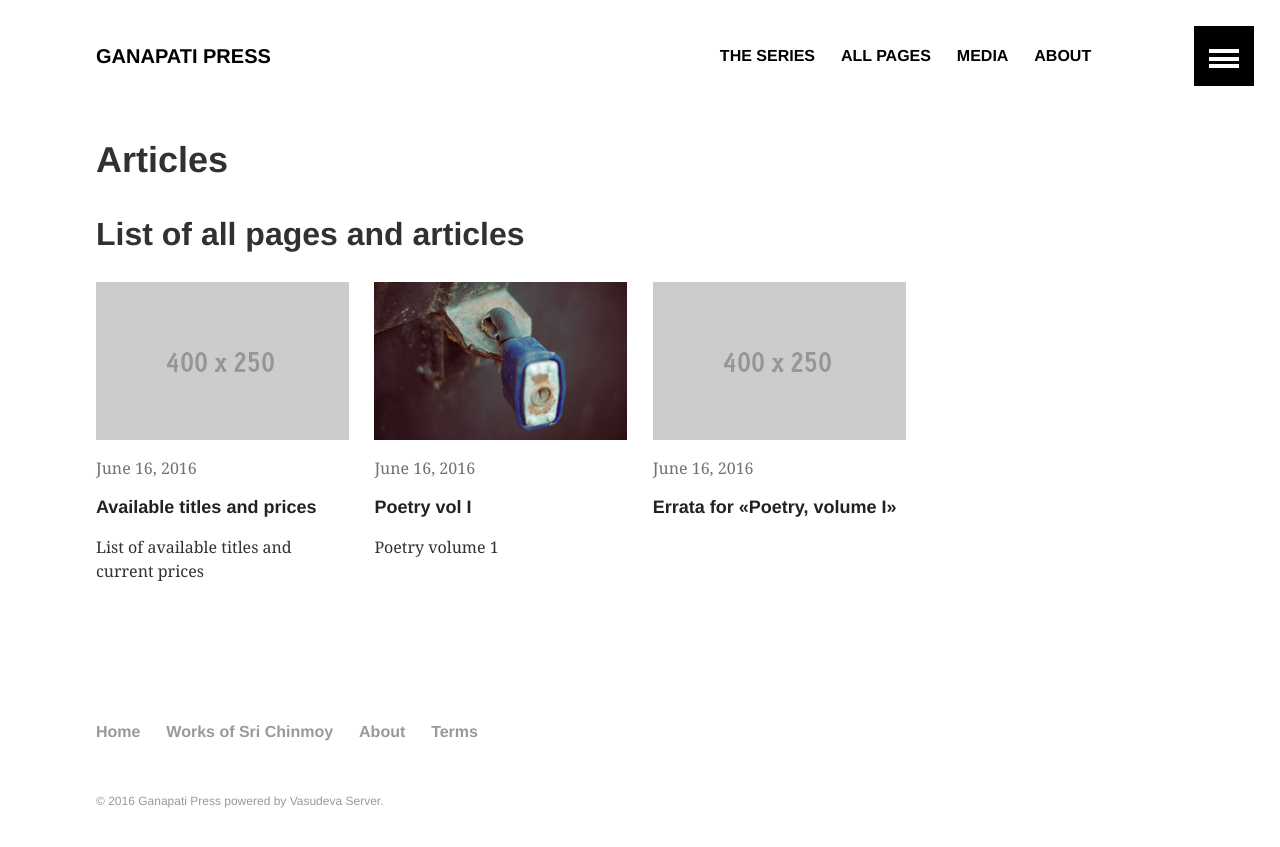
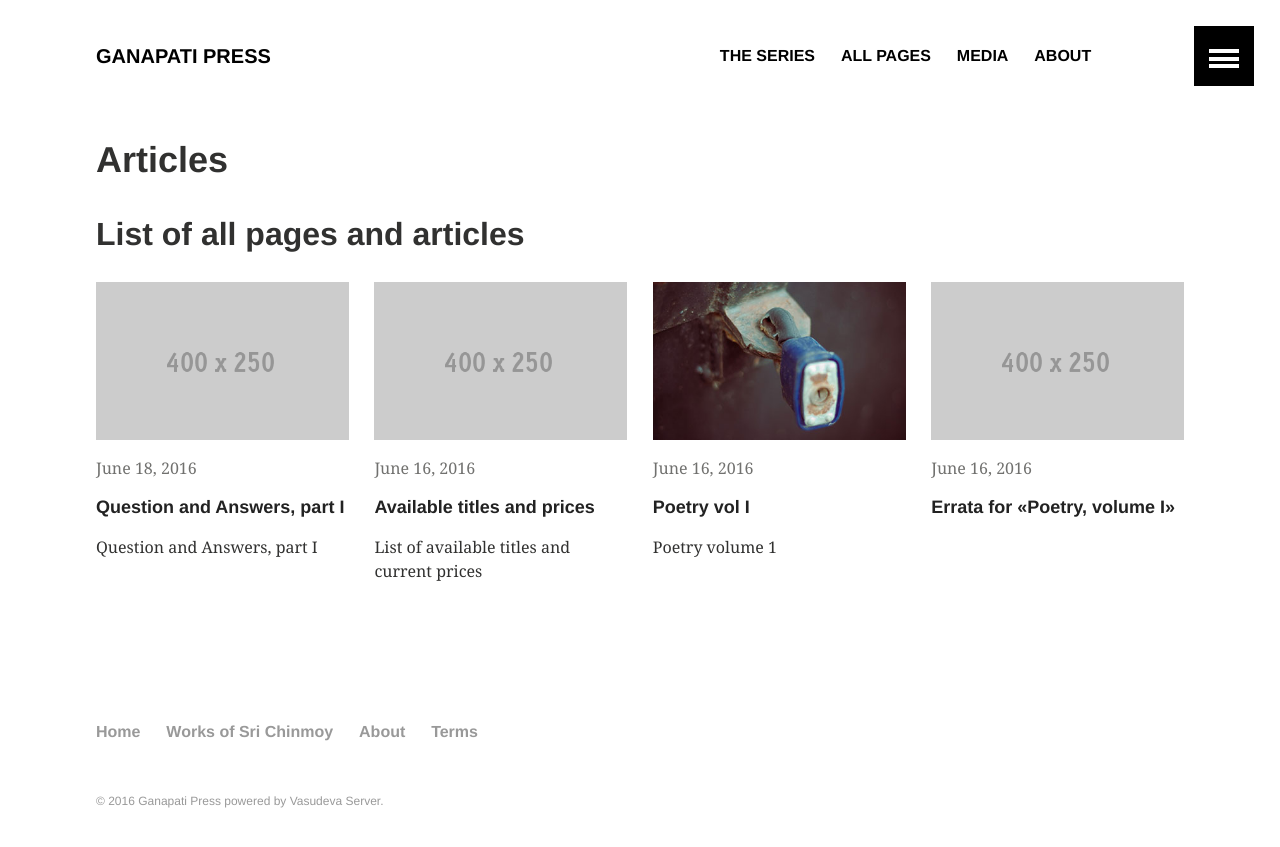
Before and after one commit to ganapatipress/ganapatipress.org, a Jekyll site: the page built from articles/index.md, in a window 1280 px wide. Shown: the top 847 px of the page. Built offline with Jekyll 4.4.1, drawn with Linux system fonts in a browser that asks for light colours.

Commit message:
Update 2016-06-18-q-a-i.md

```diff
--- a/_posts/articles/2016-06-18-q-a-i.md
+++ b/_posts/articles/2016-06-18-q-a-i.md
@@ -1,4 +1,11 @@
 ---
+layout: article
+title: "Question and Answers, part I"
+modified:
+categories: articles
+excerpt: "Question and Answers, part I"
+tags: [qa]
+share: false
 published: true
 ---
 ## Question and answers vol I
```
